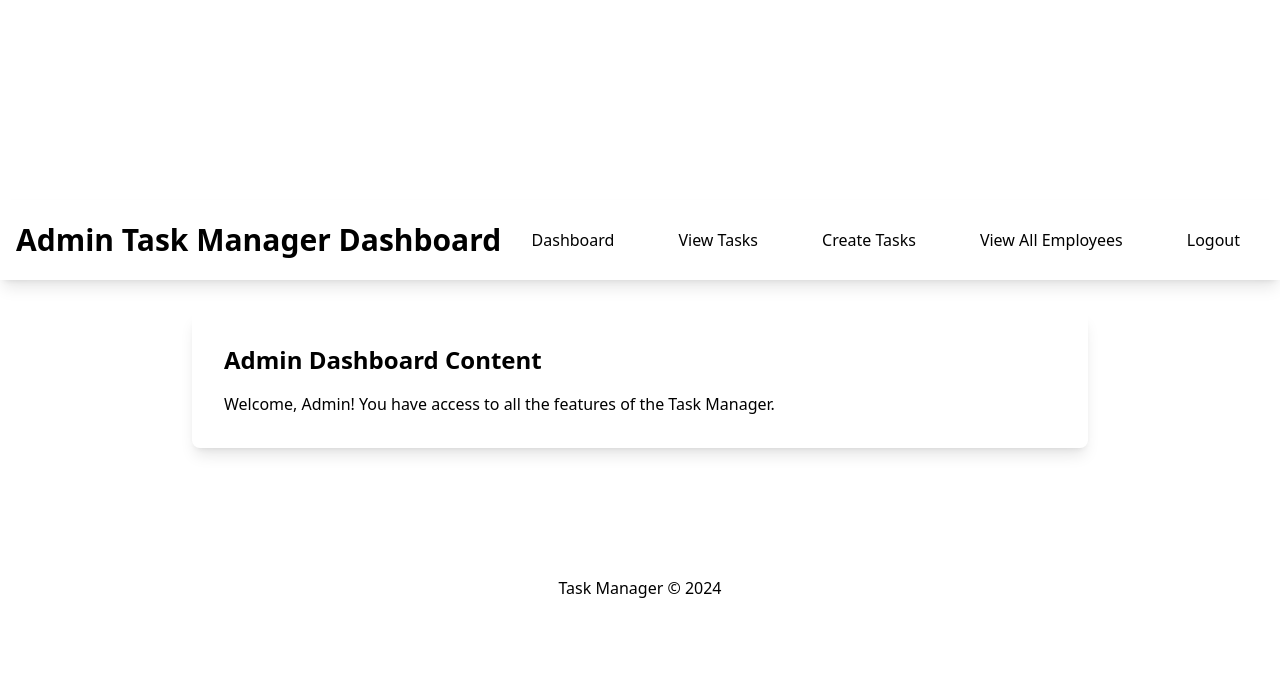
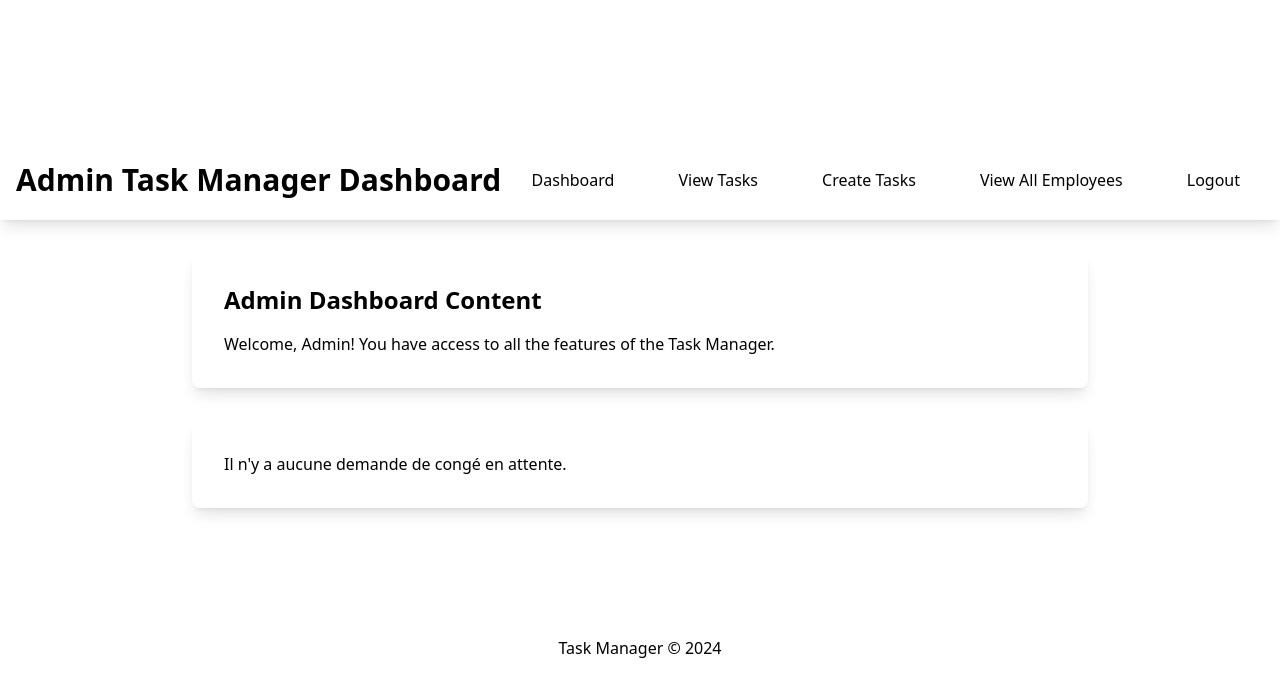
Before and after one commit to MaiZenna404/Website---Django, a Django app: page /admin_dashboard/ in a window 1280 px wide. Shown: the top 697 px of the page. Run offline with Django 5.2, Linux system fonts and the light colour scheme.

Commit message:
Added demandes de congé display

```diff
--- a/dashboard/admin.py
+++ b/dashboard/admin.py
@@ -1,5 +1,6 @@
 from django.contrib import admin
-from .models import DemandeConge, Employe
+from .models import DemandeConge, Employe, CreateTask
 # Register your models here.
 admin.site.register(DemandeConge)
 admin.site.register(Employe)
+admin.site.register(CreateTask)
--- a/dashboard/forms.py
+++ b/dashboard/forms.py
@@ -4,11 +4,10 @@ from .models import DemandeConge, CreateTask
 class DemandeCongeForm(forms.ModelForm):
     class Meta:
         model = DemandeConge
-        fields = ['nom', 'prenom', 'type_conge', 'date_debut', 'date_fin', 'motif']
+        fields = ['nom', 'prenom', 'date_debut', 'date_fin', 'motif']
         widgets = { # Pour passer les classes Tailwind CSS aux champs de formulaire
             'nom': forms.TextInput(attrs={'class': 'w-full m-2 p-5 border border-gray-300 rounded-lg focus:outline-none focus:ring-2 focus:ring-blue-500'}),
             'prenom': forms.TextInput(attrs={'class': 'w-full m-2 p-5 border border-gray-300 rounded-lg focus:outline-none focus:ring-2 focus:ring-blue-500'}),
-            'type_conge': forms.Select(attrs={'class': 'w-full m-2 p-5 border border-gray-300 rounded-lg focus:outline-none focus:ring-2 focus:ring-blue-500'}),
             'date_debut': forms.DateInput(attrs={'class': 'w-full m-2 p-5 border border-gray-300 rounded-lg focus:outline-none focus:ring-2 focus:ring-blue-500', 'type': 'date'}),
             'date_fin': forms.DateInput(attrs={'class': 'w-full m-2 p-5 border border-gray-300 rounded-lg focus:outline-none focus:ring-2 focus:ring-blue-500', 'type': 'date'}),
             'motif': forms.Textarea(attrs={'class': 'w-full m-2 p-5 border border-gray-300 rounded-lg focus:outline-none focus:ring-2 focus:ring-blue-500'}),
--- a/dashboard/models.py
+++ b/dashboard/models.py
@@ -4,7 +4,6 @@ from django.db import models
 class DemandeConge(models.Model):
     nom = models.CharField(max_length=50)
     prenom = models.CharField(max_length=50)
-    type_conge = models.CharField(max_length=100)
     date_debut = models.DateField()
     date_fin = models.DateField()
     motif = models.CharField(
--- a/dashboard/templates/admin_dashboard.html
+++ b/dashboard/templates/admin_dashboard.html
@@ -27,6 +27,21 @@
         <p class="text-gray-700">Welcome, Admin! You have access to all the features of the Task Manager.</p>
     </div>
 
+    <div class="w-full max-w-4xl bg-white p-8 rounded-lg shadow-lg mt-8 font-sans">
+        {% if demandes|length == 0 %}
+            <p>Il n'y a aucune demande de congé en attente.</p>
+        {% else %}
+            {% for demande in demandes %}
+                <div class="bg-gray-100 p-4 rounded-lg shadow mb-4">
+                    <p class="text-lg font-semibold">{{ demande.nom }} {{ demande.prenom }}</p>
+                    <p class="text-gray-700">{{ demande.date_debut }} - {{ demande.date_fin }}</p>
+                    <p class="text-gray-500 text-sm">{{ demande.motif }}</p>
+                    <p class="text-gray-500 text-sm">{{ demande.date_demande }}</p>
+                </div>
+            {% endfor %}
+        {% endif %}
+    </div>
+
     <footer class="mt-32 font-sans">
         <p>Task Manager &copy; 2024</p>
     </footer>
--- a/dashboard/views.py
+++ b/dashboard/views.py
@@ -96,3 +96,17 @@ def view_tasks(request):
     response['Pragma'] = 'no-cache'
     response['Expires'] = '0'
     return response
+
+def show_demande_conges(request):
+    demandes = DemandeConge.objects.all()
+    context = {
+        'demande': demandes,
+        'admin': "Administrator",
+        "total_demande": len(demandes)
+    }
+    response = render(request, 'admin_dashboard.html', context)
+    # Disable caching to avoid 304 responses
+    response['Cache-Control'] = 'no-cache, no-store, must-revalidate'
+    response['Pragma'] = 'no-cache'
+    response['Expires'] = '0'
+    return response
```
Also changed, not shown: dashboard/migrations/0008_remove_demandeconge_type_conge.py (added), db.sqlite3.
